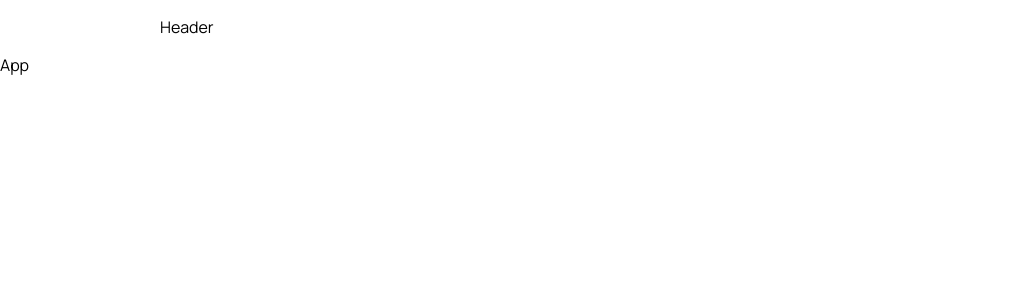
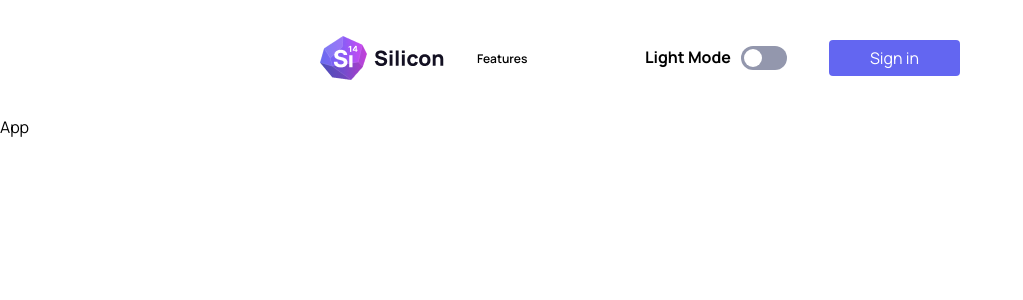
Before and after one commit to nawrazaltai/uppgift_1_html_css, a React (Vite) app: page / in a window 1280 px wide. Shown: the top 300 px of the page, without its empty margins (0-1023 px from the left). Built offline with nearby package versions, Linux system fonts and the light colour scheme.

Commit message:
theme changer complete for header

```diff
--- a/src/components/Header/Header.jsx
+++ b/src/components/Header/Header.jsx
@@ -1,5 +1,44 @@
-import React from "react";
+import React, { useState, useEffect } from "react";
 
 export const Header = () => {
-  return <div>Header</div>;
+  const [theme, setTheme] = useState("light");
+
+  useEffect(() => {
+    document.documentElement.setAttribute("data-theme", theme);
+  }, [theme]);
+
+  const toggleTheme = () => {
+    const newTheme = theme == "light" ? "dark" : "light";
+    setTheme(newTheme);
+  };
+
+  return (
+    <header>
+      <div className="header_left_content">
+        <img src="assets/Link.png" alt="Silicon Logo" />
+
+        <a href="/" className="features_link">
+          Features
+        </a>
+      </div>
+
+      <div className="header_right_content">
+        <div className="theme_content_container" onClick={toggleTheme}>
+          <p className="dark_mode_title">{theme} mode</p>
+
+          <div className="switch_bg">
+            <span className="switch_inner_circle"></span>
+          </div>
+        </div>
+
+        <nav>
+          <span className="ham_1"></span>
+          <span className="ham_2"></span>
+          <span className="ham_3"></span>
+        </nav>
+
+        <button className="sign_in_btn">Sign in</button>
+      </div>
+    </header>
+  );
 };
--- a/styles.css
+++ b/styles.css
@@ -6,16 +6,47 @@
   transition: all ease-in-out 500ms;
 }
 
+:root {
+  --background-color: white;
+  --background-color-secondary: #f3f6ff;
+  --text-color: black;
+  --accent-bg: #6366f1;
+  --switch-bg: #9397ad;
+}
+
+[data-theme="dark"] {
+  --background-color: #1b1f29;
+  --background-color-secondary: #0b0f19;
+  --text-color: white;
+  --switch-bg: #6366f1;
+
+  .switch_inner_circle {
+    left: 25px;
+  }
+
+  .ham_1,
+  .ham_2,
+  .ham_3 {
+    background-color: white;
+  }
+}
+
 header {
   padding: 1em 1em;
   display: flex;
   align-items: center;
   width: 100%;
   justify-content: space-between;
+  margin: 0;
+  background-color: var(--background-color);
 }
 
 header a {
   display: none;
+}
+
+.features_link {
+  color: var(--text-color);
 }
 
 .header_right_content {
@@ -29,7 +60,7 @@ header a {
 }
 
 .switch_bg {
-  background-color: #9397ad;
+  background-color: var(--switch-bg);
   width: 46px;
   height: 24px;
   margin-left: auto;
@@ -37,14 +68,17 @@ header a {
   display: flex;
   align-items: center;
   margin-right: 0.75rem;
+  position: relative;
+  cursor: pointer;
 }
 
 .switch_inner_circle {
+  position: absolute;
   height: 18px;
   width: 18px;
   border-radius: 50%;
   background-color: white;
-  margin: 0 2.5px;
+  left: 3px;
 }
 
 .dark_mode_title {
@@ -467,10 +501,16 @@ footer p {
     gap: 10px;
   }
 
+  .theme_content_container:hover {
+    cursor: pointer;
+  }
+
   .dark_mode_title {
     display: block;
     font-weight: bold;
     font-size: 16px;
+    color: var(--text-color);
+    text-transform: capitalize;
   }
 
   .hero_title_large {
```
